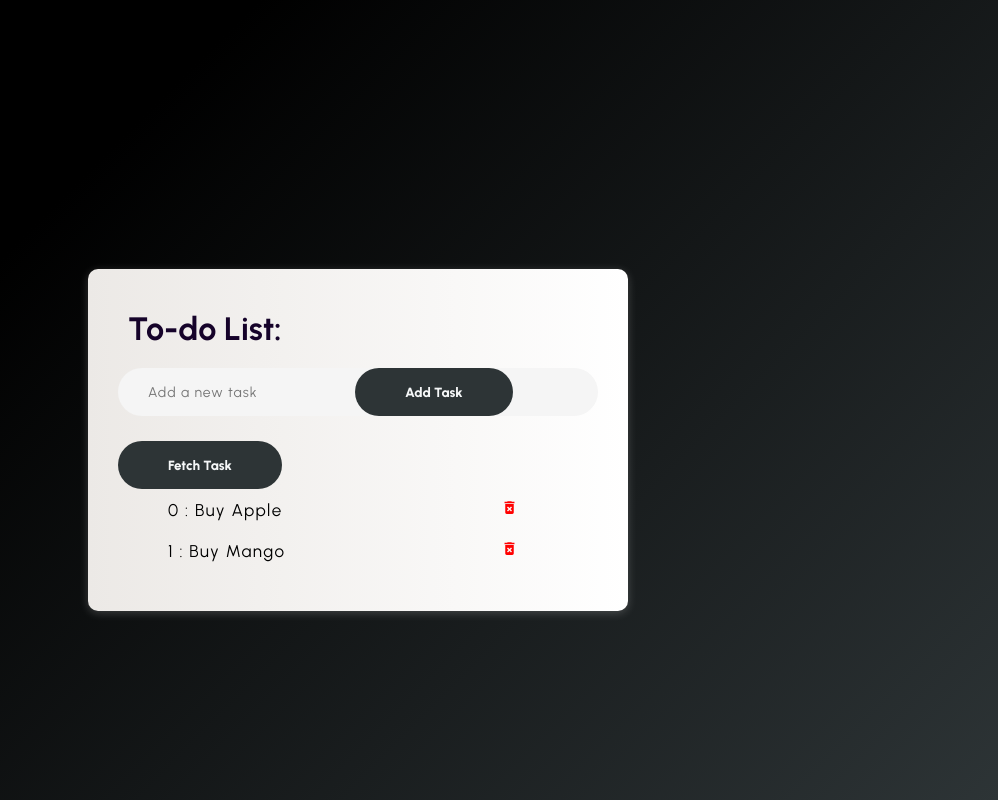
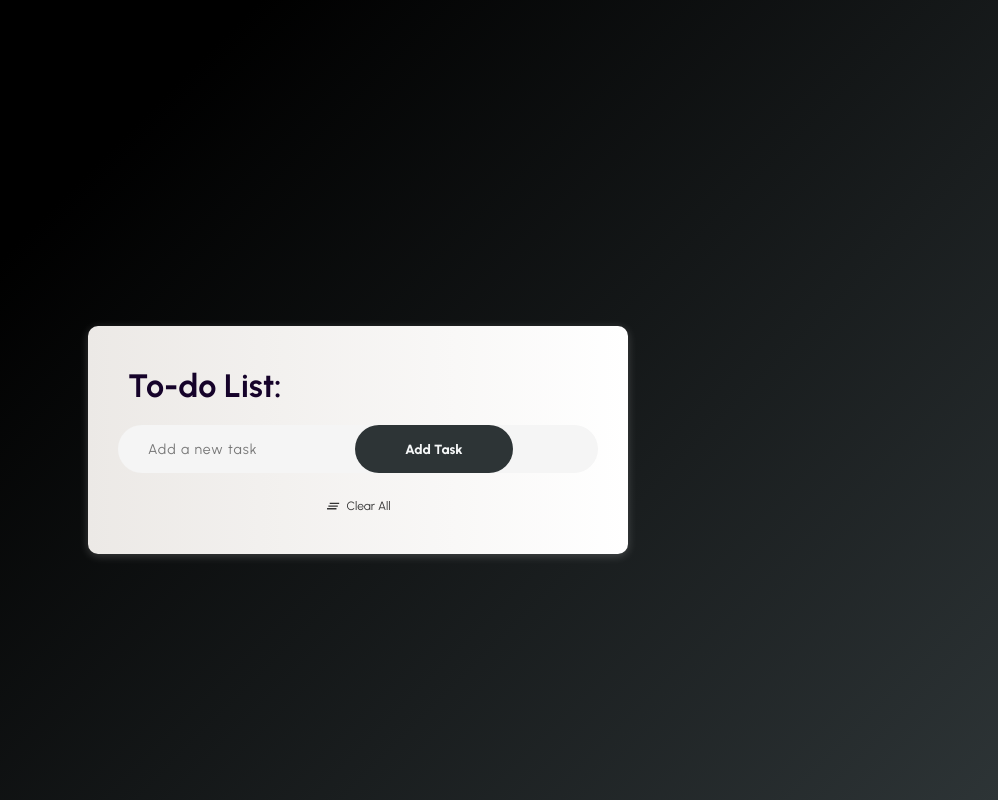
Before and after one commit to lalitdograldh/redux-project, a React (Vite) app: page / in a window 1280 px wide. Shown: the whole page, without its empty margins (282-1280 px from the left). Built offline with nearby package versions, Linux system fonts and the light colour scheme.

Commit message:
Worked with clear all

```diff
--- a/src/App.jsx
+++ b/src/App.jsx
@@ -4,11 +4,73 @@
 // import ToggleParagraph from './ToggleParagraph';
 // import DaysSince1969 from './DaysSince1969';
 
+import { useDispatch, useSelector } from "react-redux";
 import { Todo } from "./components/Todo";
+import { MdDeleteForever, MdOutlineClearAll } from "react-icons/md";
+import { useState } from "react";
+import { addTask, clearTask, deleteTask } from "./Store";
 
 const App = () => {
+  const [userTask, setUserTask] = useState("");
+  const tasks = useSelector((state) => state.taskReducer.task);
+  const dispatch = useDispatch();
+
+  const handleDelete = (id) => {
+    return dispatch(deleteTask(id));
+  };
+
+  const handleClearTask = () => {
+    return dispatch(clearTask());
+  };
+
+  const handleFormSubmit = (e) => {
+    e.preventDefault();
+    dispatch(addTask(userTask));
+    return setUserTask("");
+  };
   return (
-      <Todo/>
+    // <Todo/>
+    <div className="container">
+      <div className="todo-app">
+        <h1>
+          <i className="fa-regular fa-pen-to-sqaure"></i>To-do List:
+        </h1>
+        <div className="row">
+          <form onSubmit={handleFormSubmit}>
+            <input
+              type="text"
+              id="input-box"
+              placeholder="Add a new task"
+              value={userTask}
+              onChange={(e) => setUserTask(e.target.value)}
+            />
+            <button>Add Task</button>
+          </form>
+        </div>
+        {/* <button onClick={ handleFetchTasks }> Fetch Task</button> */}
+        <ul id="list-container">
+          {tasks?.map((curTask, index) => {
+            return (
+              <li key={index}>
+                <p>
+                  {index} : {curTask}
+                </p>
+                <div>
+                  <MdDeleteForever
+                    className="icon-style"
+                    onClick={() => handleDelete(index)}
+                  ></MdDeleteForever>
+                </div>
+              </li>
+            );
+          })}
+          <div className="clear-all" onClick={() => handleClearTask()}>
+            <MdOutlineClearAll className="icon-style" />
+            <span>Clear All</span>
+          </div>
+        </ul>
+      </div>
+    </div>
   );
 };
 
--- a/src/Store.jsx
+++ b/src/Store.jsx
@@ -48,10 +48,13 @@ const taskReducer = createSlice({
     },
     deleteTask(state,action){
         state.task = state.task.filter((curTask,index) =>index !== action.payload)
+    },
+    clearTask(state){
+      state.task = []
     }
 }
 });
-const { addTask,deleteTask} = taskReducer.actions;
+export const { addTask,deleteTask,clearTask} = taskReducer.actions;
 // new style
 export const store = configureStore({
   reducer: {
@@ -59,9 +62,11 @@ export const store = configureStore({
   },
 });
 
-console.log(store.getState());
-console.log(store.dispatch(addTask("Buy Apple")));
-console.log(store.dispatch(addTask("Buy Mango")));
+// console.log(store.getState());
+// console.log(store.dispatch(addTask("Buy Apple")));
+// console.log(store.dispatch(addTask("Buy Mango")));
+// console.log(store.dispatch(addTask("Buy Mango55")));
+//console.log(store.dispatch(clearTask()));
 //console.log(store.dispatch(deleteTask(1)));
 console.log(store.getState());
 // export const addTask = (data) => {
--- a/src/components/Todo.jsx
+++ b/src/components/Todo.jsx
@@ -33,7 +33,7 @@ export const Todo = () => {
             <button>Add Task</button>
           </form>
         </div>
-        <button onClick={ handleFetchTasks }> Fetch Task</button>
+        {/* <button onClick={ handleFetchTasks }> Fetch Task</button> */}
         <ul id="list-container">
           {tasks.map((curTask, index) => {
             return (
--- a/src/index.css
+++ b/src/index.css
@@ -99,3 +99,22 @@ ul li.checked{
   color: #555;
   text-decoration: line-through;
 }
+
+.clear-all {
+  display: flex;
+  align-items: center;
+  justify-content: center;
+  gap: 0.5rem;
+  cursor: pointer;
+  margin-top: 1rem;
+  color: #333;
+  transition: color 0.3s;
+}
+
+.clear-all:hover {
+  color: #ff0000; /* Change to any color you want on hover */
+}
+
+.clear-all span {
+  font-size: 1.2rem;
+}
```
